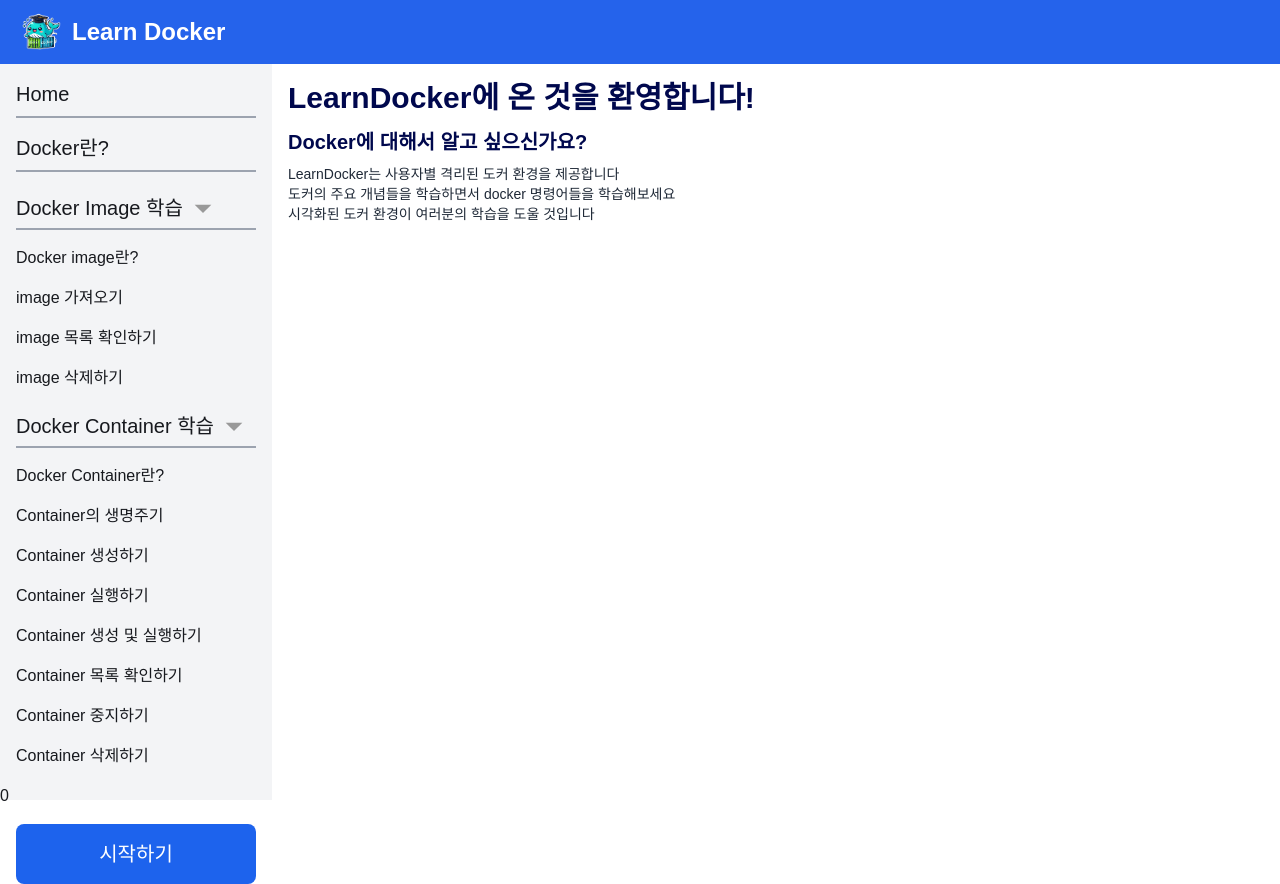
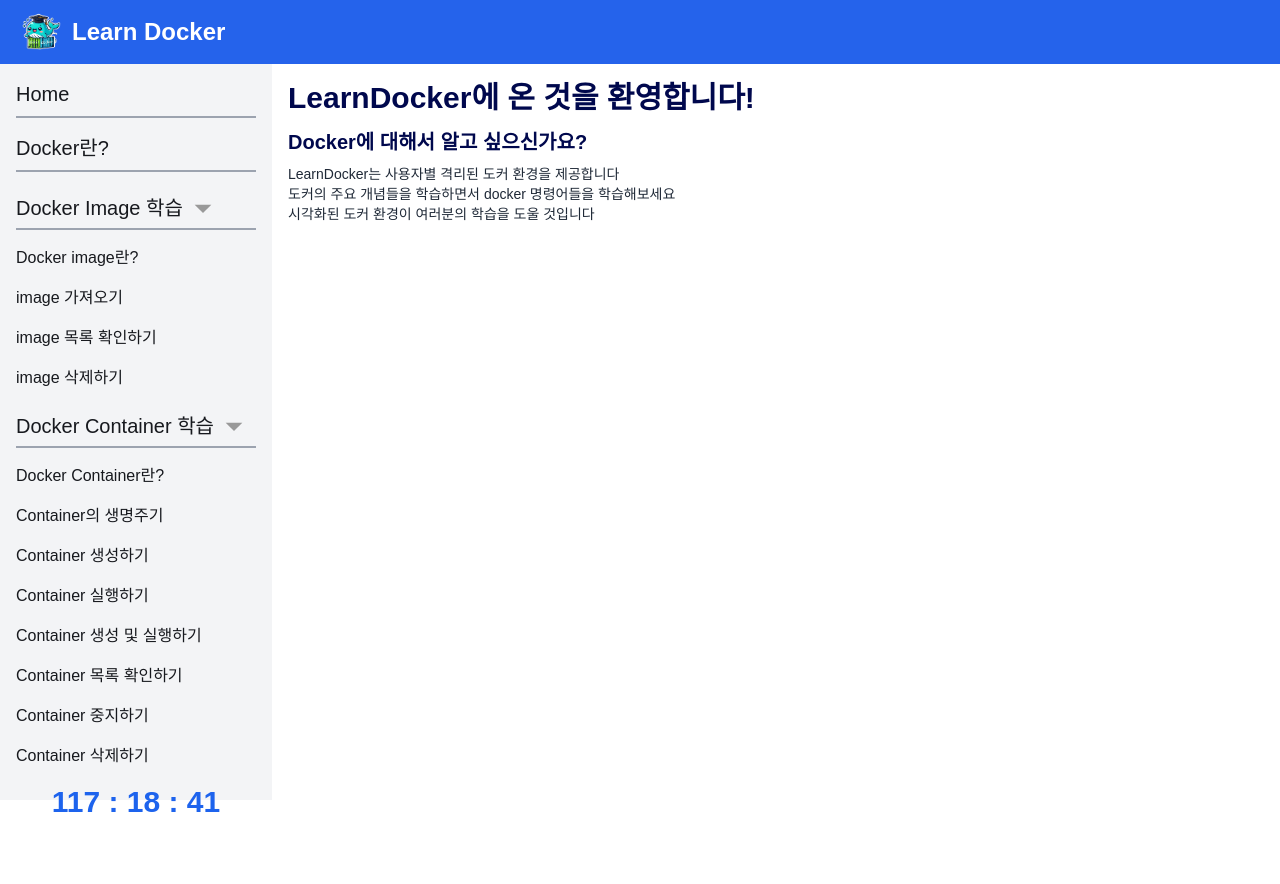
Before and after one commit to kimykstar/web34-LearnDocker, a React (Vite) app in the folder frontend/: page / in a window 1280 px wide. After the commit the page ends 820 px from the top, so only its background shows below. Built offline with nearby package versions, Linux system fonts and the light colour scheme; no server answers; a web font is replaced by a local one.

Commit message:
feat: Timer컴포넌트 디자인 및 API기능

```diff
--- a/frontend/src/api/timer.ts
+++ b/frontend/src/api/timer.ts
@@ -5,6 +5,10 @@ const PROXY_HOST = import.meta.env.VITE_PROXY_HOST;
 const PROXY_PORT = import.meta.env.VITE_PROXY_PORT;
 
 export const requestExpriationTime = async (): Promise<ExpirationTime> => {
+    // Todo: 테스트용 return 백엔드 구현 완료되면 아래 코드 사용할 예정
+    return {
+        maxAge: '2024-11-18T21:50',
+    };
     try {
         const response = await axios.get<ExpirationTime>(
             `http://${PROXY_HOST}:${PROXY_PORT}/api/maxAge`
--- a/frontend/src/components/Timer.tsx
+++ b/frontend/src/components/Timer.tsx
@@ -31,5 +31,11 @@ export const Timer = (props: TimerProps) => {
         };
     }, [leftTime]);
 
-    return <>{parseTime(leftTime)}</>;
+    return (
+        <>
+            <span className='flex justify-center align-middle font-bold text-Moby-Blue text-3xl content-center mb-5'>
+                {parseTime(leftTime)}
+            </span>
+        </>
+    );
 };
```
